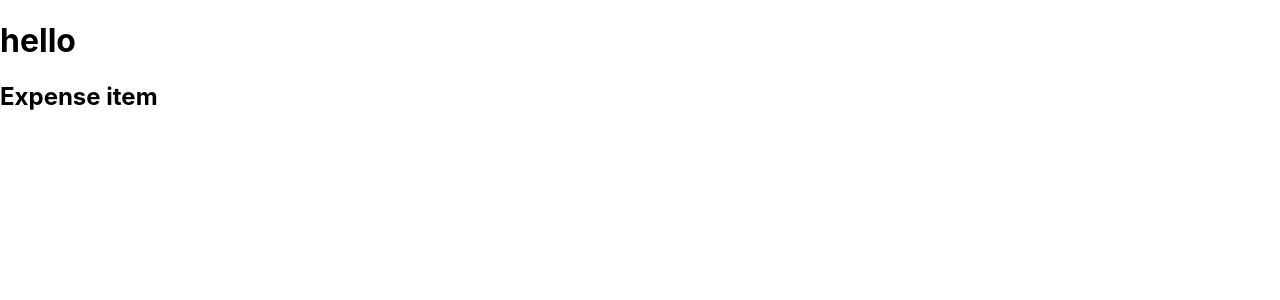
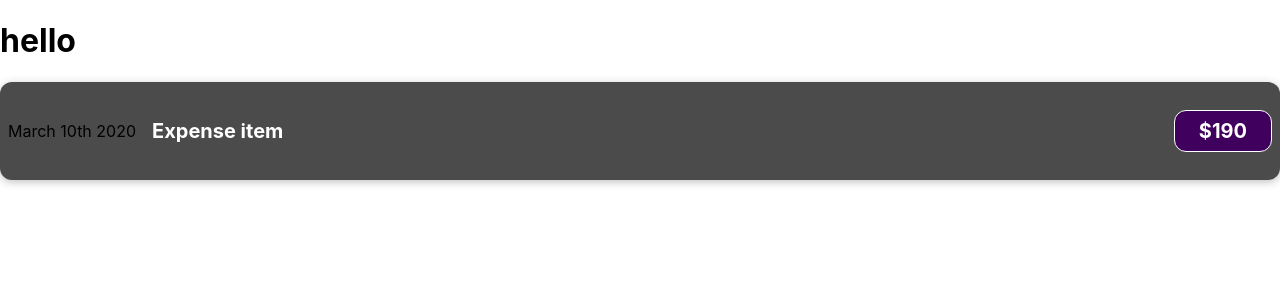
Before and after one commit to mohamim360/myreactapp, a JavaScript app: page / in a window 1280 px wide. Shown: the top 300 px of the page. Built offline with nearby package versions, Linux system fonts and the light colour scheme.

Commit message:
complex component plus css

```diff
--- /dev/null
+++ b/src/components/ExpenseItem.css
@@ -0,0 +1,56 @@
+.expense-item {
+  display: flex;
+  justify-content: space-between;
+  align-items: center;
+  box-shadow: 0 2px 8px rgba(0, 0, 0, 0.25);
+  padding: 0.5rem;
+  margin: 1rem 0;
+  border-radius: 12px;
+  background-color: #4b4b4b;
+}
+
+.expense-item__description {
+  display: flex;
+  flex-direction: column;
+  gap: 1rem;
+  align-items: flex-end;
+  flex-flow: column-reverse;
+  justify-content: flex-start;
+  flex: 1;
+}
+
+.expense-item h2 {
+  color: #3a3a3a;
+  font-size: 1rem;
+  flex: 1;
+  margin: 0 1rem;
+  color: white;
+}
+
+.expense-item__price {
+  font-size: 1rem;
+  font-weight: bold;
+  color: white;
+  background-color: #40005d;
+  border: 1px solid white;
+  padding: 0.5rem;
+  border-radius: 12px;
+}
+
+@media (min-width: 580px) {
+  .expense-item__description {
+    flex-direction: row;
+    align-items: center;
+    justify-content: flex-start;
+    flex: 1;
+  }
+
+  .expense-item__description h2 {
+    font-size: 1.25rem;
+  }
+
+  .expense-item__price {
+    font-size: 1.25rem;
+    padding: 0.5rem 1.5rem;
+  }
+}
--- a/src/components/ExpenseItem.js
+++ b/src/components/ExpenseItem.js
@@ -1,5 +1,14 @@
+import "./ExpenseItem.css";
 
-function ExpenseItem(){
-  return <h2>Expense item</h2>
+function ExpenseItem() {
+  return (
+    <div className="expense-item">
+      <div>March 10th 2020</div>
+      <div className="expense-item__description">
+        <h2>Expense item</h2>
+        <p className="expense-item__price">$190</p>
+      </div>
+    </div>
+  );
 }
 export default ExpenseItem;
```
